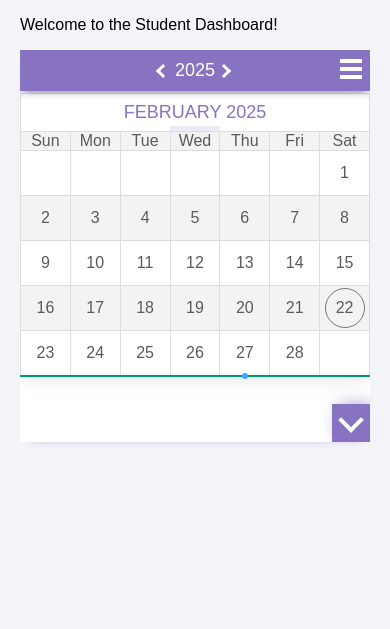
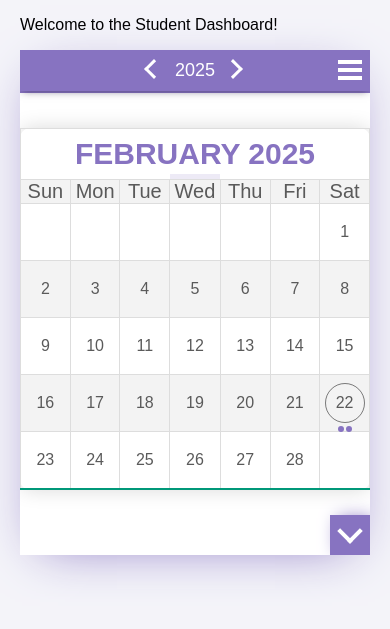
Before and after one commit to ihtkahs/Student-Centric-Leave-Management-System, a Django app: page /lms/student/dashboard/ in a window 390 px wide. Shown: the part 115-744 px from the top of the page. Run offline with Django 5.2, Linux system fonts and the light colour scheme; a user stored in the database is signed in; data comes from the database, SQL or seed files in the repository; both versions use the stored data as it was after the commit.

Commit message:
updated calendar to display events dynamically

```diff
--- a/lms/forms.py
+++ b/lms/forms.py
@@ -55,7 +55,7 @@ class LeaveApplicationForm(forms.Form):
 
         # Reason minimum character length
         if len(reason) < 5:
-            self.add_error("reason", "Reason must be at least 10 characters long.")
+            self.add_error("reason", "Reason must be at least 5 characters long.")
 
         if duration == "multiple" and  start_date >= end_date:
             self.add_error("end_date", "End date cannot be earlier than the start date.")
--- a/lms/models.py
+++ b/lms/models.py
@@ -105,3 +105,19 @@ class LeaveStatus(models.Model):
 
     def __str__(self):
         return f"Status for LeaveRequest {self.leave_request.id} - {self.status} - {self.student.id}"
+
+class Event(models.Model):
+    title = models.CharField(max_length=200)
+    description = models.TextField(blank=True)
+    start_date = models.DateField()
+    end_date = models.DateField()
+    event_type = models.CharField(max_length=100, choices=[
+        ('exam', 'Exam'),
+        ('holiday', 'Holiday'),
+        ('meeting', 'Meeting'),
+    ])
+    semester = models.ForeignKey('Semester', on_delete=models.CASCADE, null=True, blank=True)
+    created_at = models.DateTimeField(auto_now_add=True)
+
+    def __str__(self):
+        return self.title
--- a/lms/views.py
+++ b/lms/views.py
@@ -4,12 +4,13 @@ from django.contrib.auth.decorators import login_required
 from django.http import HttpResponse
 from django.contrib.auth.forms import AuthenticationForm
 from .forms import LeaveApplicationForm
-from .models import Student, LeaveRequest, Counsellor, LeaveStatus
+from .models import Student, LeaveRequest, Counsellor, LeaveStatus, Event
 from django.core.mail import send_mail
 from django.conf import settings
 from django.contrib import messages
 from django.db.models import OuterRef, Subquery
 from datetime import timedelta
+import json
 
 # Custom login view
 def custom_login(request):
@@ -37,8 +38,25 @@ def custom_login(request):
 # Dashboard Views
 @login_required
 def student_dashboard(request):
-    # You can pass any context you need here
-    return render(request, 'student_dashboard.html')
+    events = Event.objects.all()
+    event_list = []
+
+    for event in events:
+        event_list.append({
+            "id": event.id,
+            "name": event.title,
+            "description": event.description,
+            "date": event.start_date.strftime('%Y/%m/%d'),
+            "endDate": event.end_date.strftime('%Y/%m/%d'),
+            "type": event.event_type,
+        })
+
+    print(event_list)
+
+    context = {
+        'events': json.dumps(event_list)
+    }
+    return render(request, 'student_dashboard.html', context)
 
 @login_required
 def counsellor_dashboard(request):
--- a/static/css/evo-calendar.css
+++ b/static/css/evo-calendar.css
@@ -27,11 +27,11 @@ input:focus, textarea:focus, button:focus {
 }
 .evo-calendar {
     position: relative;
-    background-color: #fff;
+    background-color: #fbfbfb;
     color: #5a5a5a;
-    width: 50%;
-    -webkit-box-shadow: 0 5px 10px -10px #8773c1;
-            box-shadow: 0 5px 10px -10px #8773c1;
+    width: 100%;
+    -webkit-box-shadow: 0 10px 50px -20px #8773c1;
+            box-shadow: 0 10px 50px -20px #8773c1;
     margin: 0 auto;
     overflow: hidden;
     z-index: 1;
@@ -66,8 +66,8 @@ input:focus, textarea:focus, button:focus {
 }
 .calendar-sidebar > span#sidebarToggler {
     position: absolute;
-    width: 35px;
-    height: 35px;
+    width: 40px;
+    height: 40px;
     top: 0;
     right: 0;
     -webkit-transform: translate(100%, 0);
@@ -76,23 +76,23 @@ input:focus, textarea:focus, button:focus {
     background-color: #8773c1;
     padding: 10px 8px;
     cursor: pointer;
-    -webkit-box-shadow: 2px 0 5px -3px #8773c1;
-            box-shadow: 2px 0 5px -3px #8773c1;
+    -webkit-box-shadow: 5px 0 18px -3px #8773c1;
+            box-shadow: 5px 0 18px -3px #8773c1;
 }
 
 .calendar-sidebar > .calendar-year {
-    padding: 10px;
+    padding: 20px;
     text-align: center;
 }
 .calendar-sidebar > .calendar-year > p {
     margin: 0;
-    font-size: 25px;
+    font-size: 30px;
     display: inline-block;
 }
 .calendar-sidebar > .calendar-year > button.icon-button {
     display: inline-block;
-    width: 12px;
-    height: 12px;
+    width: 20px;
+    height: 20px;
     overflow: visible;
 }
 .calendar-sidebar > .calendar-year > button.icon-button > span {
@@ -127,9 +127,9 @@ input:focus, textarea:focus, button:focus {
     padding: 0;
 }
 .calendar-sidebar > .month-list > .calendar-months > li {
-    padding: 5px 30px;
+    padding: 7px 30px;
     cursor: pointer;
-    font-size: 15px;
+    font-size: 16px;
 }
 .calendar-sidebar > .month-list > .calendar-months > li:hover {
     background-color: #a692e0;
@@ -142,9 +142,12 @@ input:focus, textarea:focus, button:focus {
     position: relative;
     padding: 40px 30px;
     float: left;
-    width: 30%;
+    width: 100%;
     max-width: calc(100% - 600px);
+    margin-left: 200px;
     background-color: #fff;
+    -webkit-box-shadow: 5px 0 18px -3px rgba(0, 0, 0, 0.15);
+            box-shadow: 5px 0 18px -3px rgba(0, 0, 0, 0.15);
     -webkit-transition: all .3s ease;
     -o-transition: all .3s ease;
     transition: all .3s ease;
@@ -171,8 +174,7 @@ input:focus, textarea:focus, button:focus {
 }
 .calendar-inner .calendar-table {
     border-collapse: collapse;
-    border: none;
-    font-size: 16px;
+    font-size: 20px;
     width: 100%;
     -webkit-user-select: none;
        -moz-user-select: none;
@@ -183,8 +185,8 @@ th[colspan="7"] {
     position: relative;
     text-align: center;
     text-transform: uppercase;
-    font-weight: 400;
-    font-size: 18px;
+    font-weight: 600;
+    font-size: 30px;
     color: #8773c1;
 }
 th[colspan="7"]::after {
@@ -266,10 +268,10 @@ tr.calendar-body .calendar-day .day[disabled] {
     position: absolute;
     top: 0;
     right: 0;
-    width: 350px;
+    width: 400px;
     height: 100%;
     padding: 70px 30px 60px 30px;
-    background-color: #fff;
+    background-color: #fbfbfb;
     -webkit-transition: all .3s ease;
     -o-transition: all .3s ease;
     transition: all .3s ease;
@@ -292,7 +294,7 @@ tr.calendar-body .calendar-day .day[disabled] {
 }
 
 .calendar-events > .event-header > p {
-    font-size: 18px;
+    font-size: 30px;
     font-weight: 600;
     color: #5a5a5a;
 }
@@ -315,7 +317,9 @@ tr.calendar-body .calendar-day .day[disabled] {
     display: table;
 }
 .event-list > .event-empty {
-    padding: 0px 0px;
+    padding: 15px 10px;
+    background-color: rgba(135,115,193,.15);
+    border: 1px solid #8773c1;
 }
 .event-list > .event-empty > p {
     margin: 0;
@@ -750,19 +753,11 @@ button.icon-button > span.chevron-arrow-right {
 
 /* xs */
 @media screen and (max-width: 425px) {
-    .evo-calendar {
-        width: 100%;
-    }
-
-    .calendar-inner {
-        width: 100%;
-    }
-
     .calendar-sidebar {
         width: 100%;
     }
     .sidebar-hide .calendar-sidebar {
-        height: 38px;
+        height: 43px;
     }
     .sidebar-hide .calendar-sidebar {
         -webkit-transform: translateX(0);
@@ -780,8 +775,8 @@ button.icon-button > span.chevron-arrow-right {
                 box-shadow: 0 3px 8px -3px rgba(53, 43, 80, 0.65);
     }
     .calendar-sidebar > .calendar-year > button.icon-button {
-        width: 10px;
-        height: 10px;
+        width: 14px;
+        height: 14px;
     }
     .calendar-sidebar > .calendar-year > button.icon-button > span {
         border-right-width: 3px;
@@ -823,8 +818,8 @@ button.icon-button > span.chevron-arrow-right {
         display: table;
     }
     .calendar-sidebar > .month-list > .calendar-months > li {
-        padding: 5px 20px;
-        font-size: 18px;
+        padding: 10px 20px;
+        font-size: 20px;
         /* width: 50%;
         float: left; */
     }
@@ -844,7 +839,7 @@ button.icon-button > span.chevron-arrow-right {
 
     .calendar-inner {
         margin-left: 0;
-        padding: 18px 0 40px 0;
+        padding: 53px 0 40px 0;
         float: unset;
     }
     .calendar-inner::after {
@@ -858,8 +853,8 @@ button.icon-button > span.chevron-arrow-right {
     }
     .calendar-sidebar > span#sidebarToggler,
     #eventListToggler {
-        width: 38px;
-        height: 38px;
+        width: 40px;
+        height: 40px;
     }
     button.icon-button > span.chevron-arrow-right {
         border-right-width: 4px;
@@ -886,7 +881,7 @@ button.icon-button > span.chevron-arrow-right {
         padding: 0;
     }
     tr.calendar-body .calendar-day {
-        padding: 2px 0;
+        padding: 8px 0;
     }
     tr.calendar-body .calendar-day .day {
         padding: 10px;
@@ -935,10 +930,10 @@ button.icon-button > span.chevron-arrow-right {
         height: 0;
     }
     .calendar-events > .event-header > p {
-        font-size: 16px;
+        font-size: 20px;
     }
     .event-list > .event-empty {
-        padding: 7px;
+        padding: 10px;
     }
     .event-container::before {
         /* height: calc(100% - 12.5px); */
--- a/templates/student_dashboard.html
+++ b/templates/student_dashboard.html
@@ -44,25 +44,23 @@
     <script src="{% static 'js/evo-calendar.js' %}"></script>
     <script>
         $(document).ready(function () {
-            // Check if #calendar exists
+            try {
+                var events = JSON.parse('{{ events|escapejs }}'); // Safely parse JSON from Django
+
                 if ($('#calendar').length) {
                     console.log("Initializing calendar...");
 
-                // Initialize evoCalendar
                     $('#calendar').evoCalendar({
-                    theme: "Midnight Blue"
+                        theme: "Midnight Blue",
+                        calendarEvents: events
                     });
 
-                // Add an event after initialization
-                $('#calendar').evoCalendar('addCalendarEvent', {
-                    id: 'kNybja6',
-                    name: 'Mom\'s Birthday',
-                    description: 'Lorem ipsum dolor sit..',
-                    date: 'February 27, 2025',
-                    type: 'birthday'
-                });
+                    console.log("Events loaded:", events);
                 } else {
                     console.error("Error: #calendar element not found!");
+                }
+            } catch (error) {
+                console.error("Failed to parse events:", error);
             }
         });
     </script>
```
Also changed, not shown: other parts of static/css/evo-calendar.css (+12 -21 lines), lms/admin.py (+7 -1 lines), db.sqlite3, lms/migrations/0014_event.py (added). Lines whose indentation alone changed are shown as unchanged.
